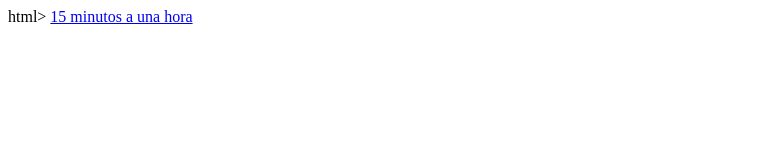
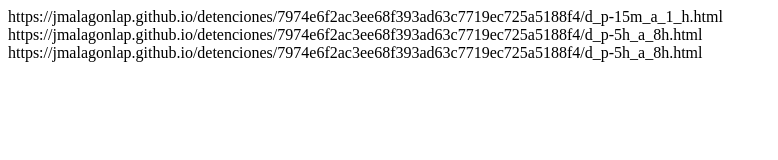
Before and after one commit to jmalagonlap/detenciones, a plain HTML site: page 7974e6f2ac3ee68f393ad63c7719ec725a5188f4/index.html in a window 1280 px wide. Shown: the whole page, without its empty margins (0-778 px from the left). Drawn offline with Linux system fonts and the light colour scheme.

Commit message:
Update index.html

```diff
--- a/7974e6f2ac3ee68f393ad63c7719ec725a5188f4/index.html
+++ b/7974e6f2ac3ee68f393ad63c7719ec725a5188f4/index.html
@@ -1,4 +1,8 @@
-html>
-<a href="https://jmalagonlap.github.io/detenciones/7974e6f2ac3ee68f393ad63c7719ec725a5188f4/d_p-15m_a_1_h.html">15 minutos a una hora</a>
-
+<html>
+<header><title>Links</title></header>
+<body>
+https://jmalagonlap.github.io/detenciones/7974e6f2ac3ee68f393ad63c7719ec725a5188f4/d_p-15m_a_1_h.html
+https://jmalagonlap.github.io/detenciones/7974e6f2ac3ee68f393ad63c7719ec725a5188f4/d_p-5h_a_8h.html
+https://jmalagonlap.github.io/detenciones/7974e6f2ac3ee68f393ad63c7719ec725a5188f4/d_p-5h_a_8h.html
+</body>
 </html>
```
